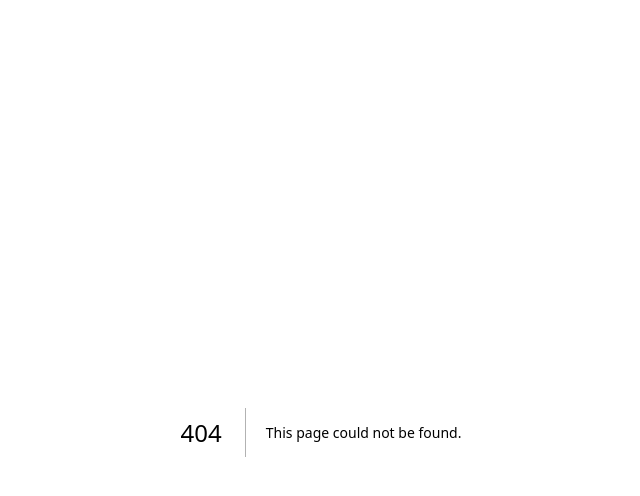
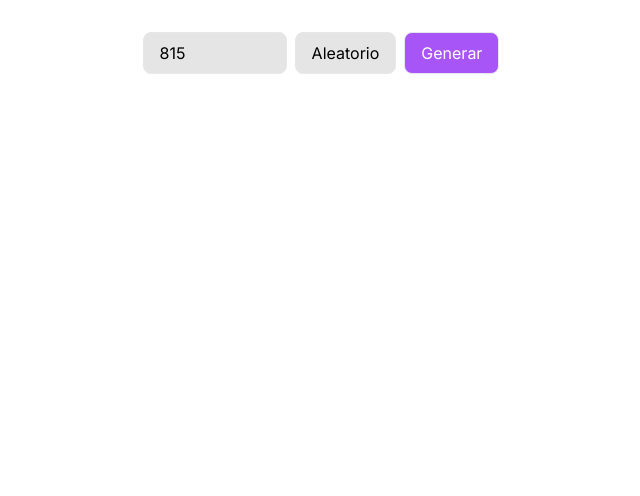
Before and after one commit to rdcsq/simulacion, a Next.js app: page /simulacion/generador-de-numeros in a window 1280 px wide. Before the commit this address had no page. Shown: the top 496 px of the page, without its empty margins (319-959 px from the left). Built offline with nearby package versions, Linux system fonts and the light colour scheme.

Commit message:
number generator

```diff
--- /dev/null
+++ b/src/app/generador-de-numeros/layout.tsx
@@ -0,0 +1,11 @@
+import { Metadata } from "next";
+
+export const metadata: Metadata = {
+  title: "Generador de numeros",
+};
+
+export default function Layout({
+  children,
+}: Readonly<{ children: React.ReactNode }>) {
+  return children;
+}
--- /dev/null
+++ b/src/app/generador-de-numeros/page.tsx
@@ -0,0 +1,55 @@
+"use client";
+
+import { useState } from "react";
+import { randomNumber } from "~/helpers/random-number";
+
+export default function Page() {
+  const [numbers, setNumbers] = useState(randomNumber(1, 1000).toString());
+  const [numbersList, setNumbersList] = useState<number[]>([]);
+
+  function automaticMode() {
+    setNumbers(randomNumber(1, 1000).toString());
+    generate();
+  }
+
+  function generate() {
+    const n = Number.parseInt(numbers);
+    if (Number.isNaN(n)) return;
+
+    let a: number[] = [];
+    for (let i = 0; i < n; i++) {
+      a[i] = Math.random();
+    }
+    setNumbersList(a);
+  }
+
+  return (
+    <div className="mx-auto my-0 max-w-xl">
+      <div className="w-full justify-center text-center flex gap-2">
+        <input
+          type="number"
+          value={numbers}
+          onChange={(e) => setNumbers(e.target.value)}
+          className="border bg-black/10 rounded-lg px-4 py-2 w-36"
+        />
+        <button
+          className="bg-black/10 border rounded-lg px-4 py-2"
+          onClick={automaticMode}
+        >
+          Aleatorio
+        </button>
+        <button
+          className="bg-purple-500 text-white border rounded-lg px-4 py-2"
+          onClick={generate}
+        >
+          Generar
+        </button>
+      </div>
+      <div className="mt-4">
+        {numbersList.map((item, index) => (
+          <p key={index}>{item}</p>
+        ))}
+      </div>
+    </div>
+  );
+}
--- a/src/app/page.tsx
+++ b/src/app/page.tsx
@@ -5,6 +5,7 @@ export default function Page() {
     <>
       <p>Simulación</p>
       <Link href="/paracaidista">Paracaidista</Link>
+      <Link href="/generador-de-numeros">Generador de números</Link>
     </>
   );
 }
--- /dev/null
+++ b/src/helpers/random-number.ts
@@ -0,0 +1,5 @@
+export function randomNumber(min: number, max: number) {
+  const minCeiled = Math.ceil(min);
+  const maxFloored = Math.floor(max);
+  return Math.floor(Math.random() * (maxFloored - minCeiled + 1) + minCeiled);
+}
```
